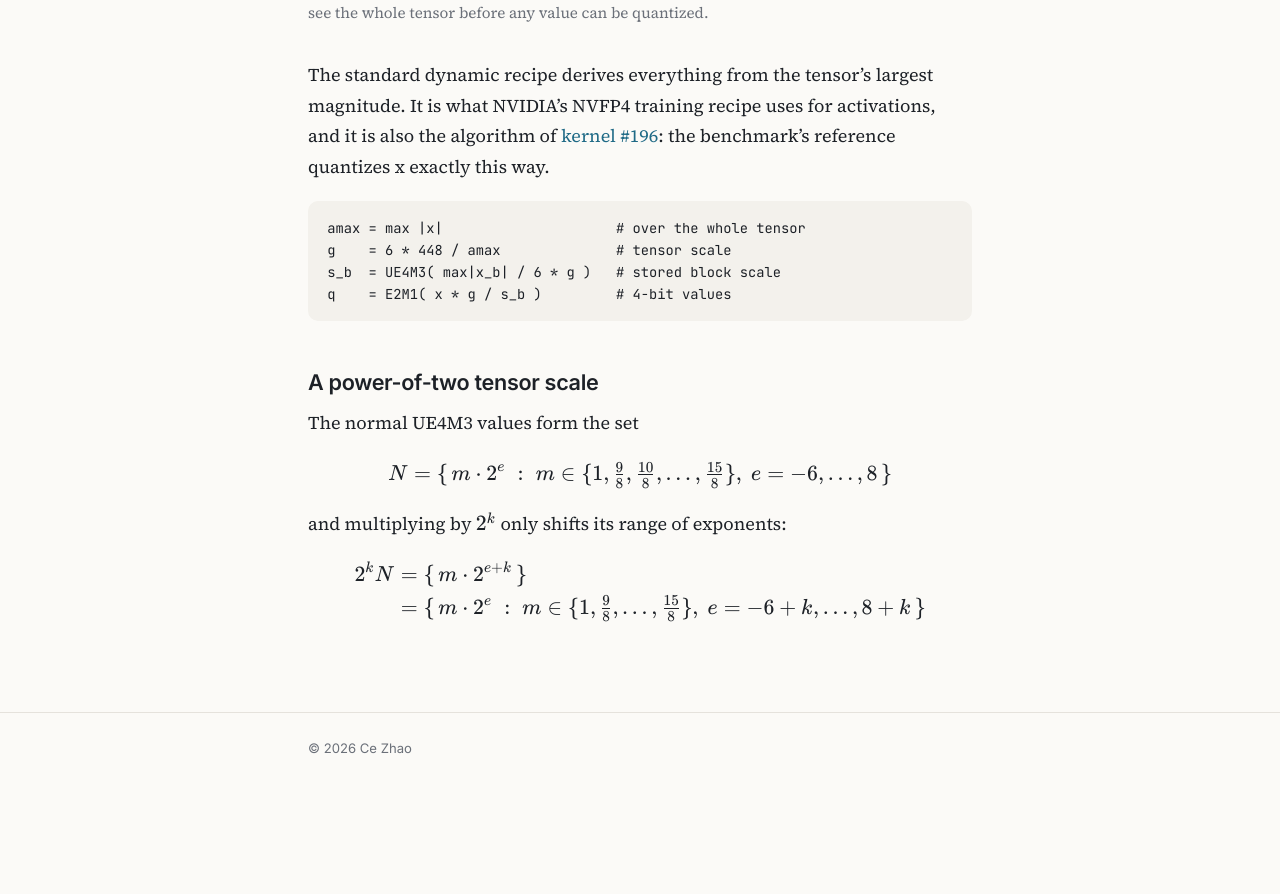
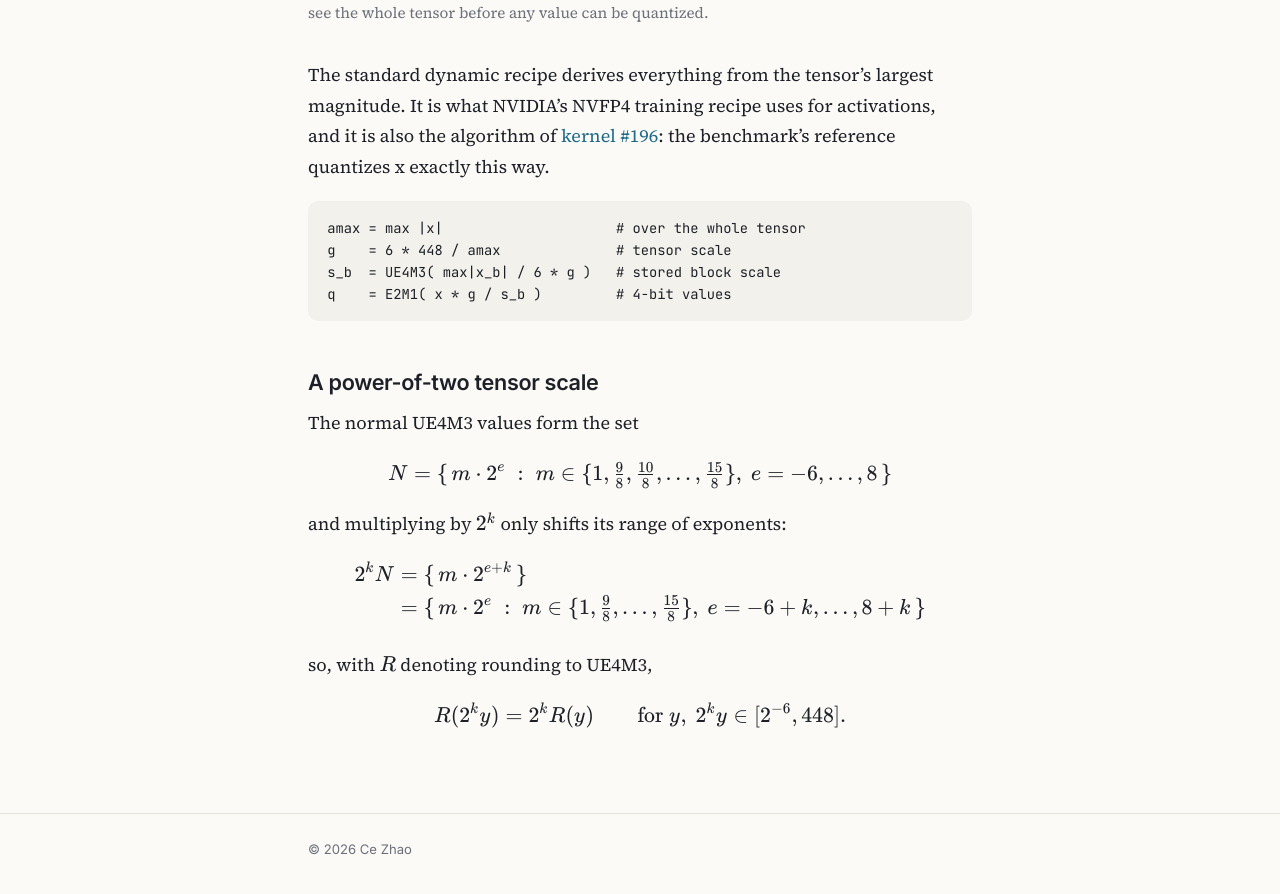
Before and after one commit to A1c0r-Z/A1c0r-Z.github.io, a Jekyll site: the page built from preview/one-pass-nvfp4.md, in a window 1280 px wide and 900 px high, scrolled down 2306 px. Shown: the top 894 px of the window. Built offline with Jekyll 4.4.1, drawn with Linux system fonts in a browser that asks for light colours; before the commit the page ends 3105 px from its top, so only the background shows below that.

Commit message:
State that rounding commutes with powers of two
Co-Authored-By: Claude Opus 5.5 <noreply@anthropic.com>

```diff
--- a/preview/one-pass-nvfp4.md
+++ b/preview/one-pass-nvfp4.md
@@ -59,3 +59,9 @@ $$
 &= \{\, m \cdot 2^{e} \;:\; m \in \{1, \tfrac{9}{8}, \dots, \tfrac{15}{8}\},\ e = -6+k, \dots, 8+k \,\}
 \end{aligned}
 $$
+
+so, with $$R$$ denoting rounding to UE4M3,
+
+$$
+R(2^k y) = 2^k R(y) \qquad \text{for } y,\ 2^k y \in [2^{-6}, 448].
+$$
```
